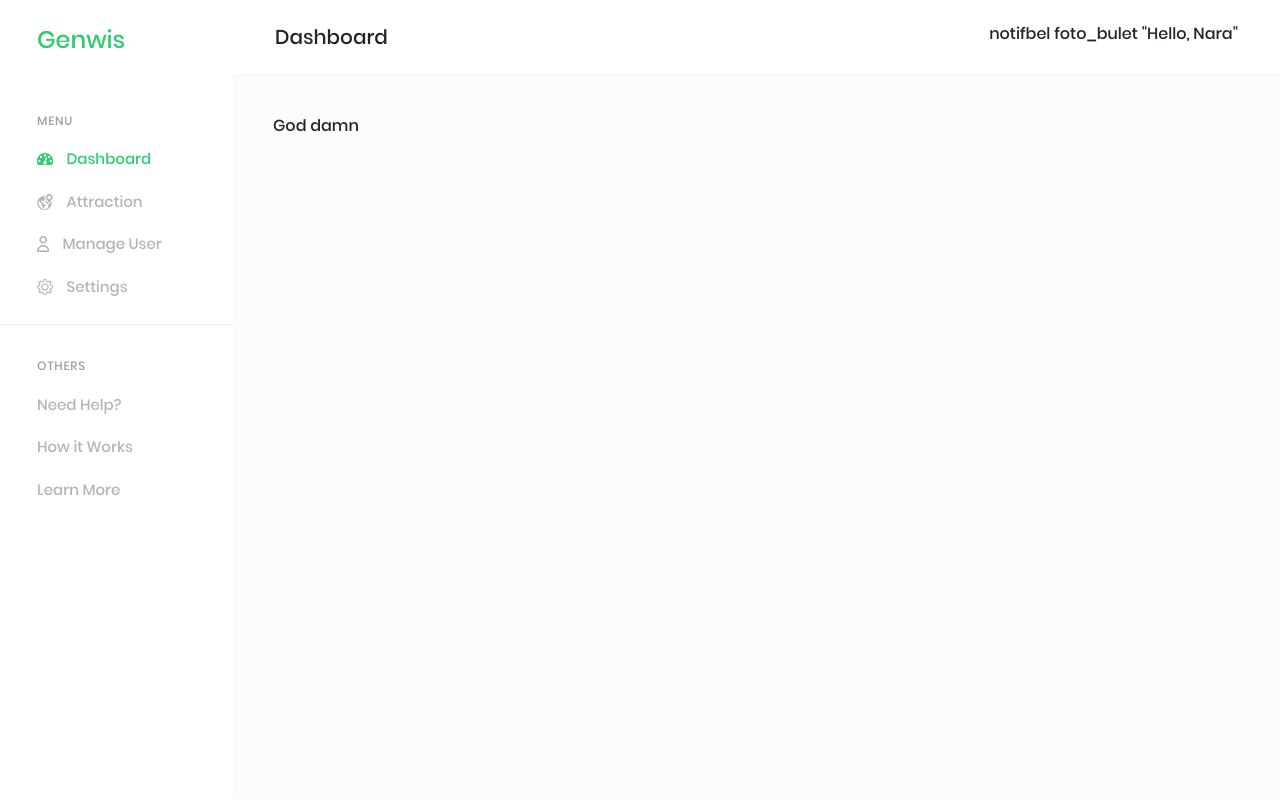
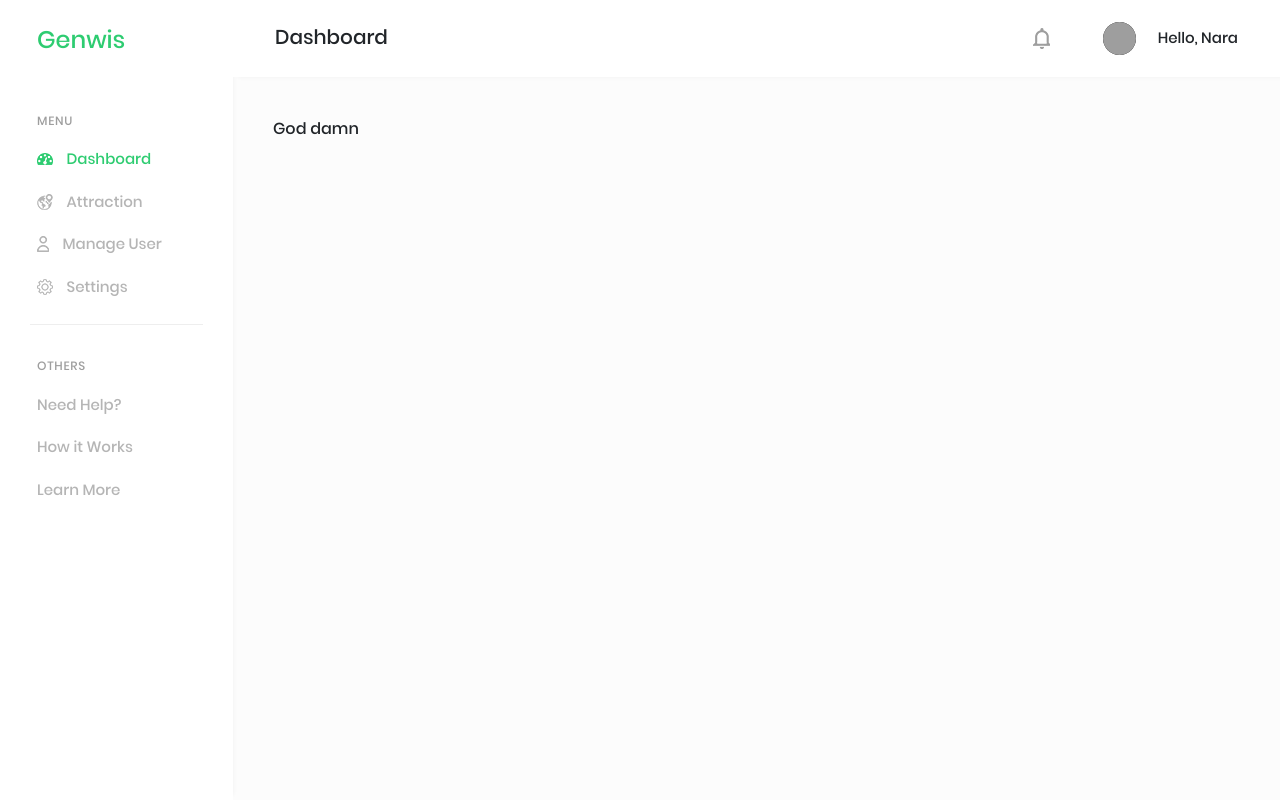
Before and after one commit to Genwis/Frontend, a PHP site: page /dmain.php in a window 1280 px wide. Run offline with PHP 8.4, Linux system fonts and the light colour scheme; some libraries are stand-ins or nearby versions; grey boxes are pictures that could not be loaded.

Commit message:
tidying things up

```diff
--- a/css/damzmicin.css
+++ b/css/damzmicin.css
@@ -38,6 +38,7 @@ a.nound{
 }
 .rightsd{
 	float:right;
+	font-size: 15px;
 }
 #navleft{
 width: 233px;
@@ -90,8 +91,9 @@ box-shadow: -0px -5px 5px 0 rgba(0, 0, 0, 0.05);
 .widg {
 	padding: 24px 0 16px;
 }
-#utam {
+#borderer {
 	border-bottom:1px solid #eeeeee;
+	margin: 0 30px;
 }
 #mainthing{
 flex-grow: 1;
@@ -112,6 +114,18 @@ flex-grow: 1;
   z-index: -1;
 box-shadow: 5px -0px 5px 0 rgba(0, 0, 0, 0.05);
 }
+.notif{
+	margin-right: 50px;
+	display: inline-block;
+}
+.fotop{
+	margin-right:18px;
+	width: 33px;
+	height: 33px;
+	background:#000;
+	border-radius: 100%;
+	border:0;
+}
 #realmain{
 	padding: 40px;
 }
--- a/includes/dheader.php
+++ b/includes/dheader.php
@@ -11,6 +11,7 @@ Genwis
   <a class="nav-link <?php if($stg==true){echo "actived";}?>" href="./dsettings.php"><img src="<?php if($stg==true){echo "./icon/active/settings-1.png";}else{echo "./icon/noactive/settings-1.png";} ?>"/> Settings</a>
 </nav>
 </div>
+<div id='borderer'></div>
 <div class='widg'>
 <h4>OTHERS</h4>
 <nav class="nav flex-column secondm">
@@ -22,7 +23,7 @@ Genwis
 </div>
 <div id='mainthing'>
 <div id='navco'>
-<div class='titl'><?php echo $titl;?></div> <div class='rightsd'>notifbel foto_bulet "Hello, Nara"</div>
+<div class='titl'><?php echo $titl;?></div> <div class='rightsd'><img class='notif' src='./icon/noactive/notifications-bell-button.png'/> <img src='/' class='fotop'/> Hello, Nara</div>
 <div style='clear:both;'></div>
 </div>
 <div id='realmain'>
```
